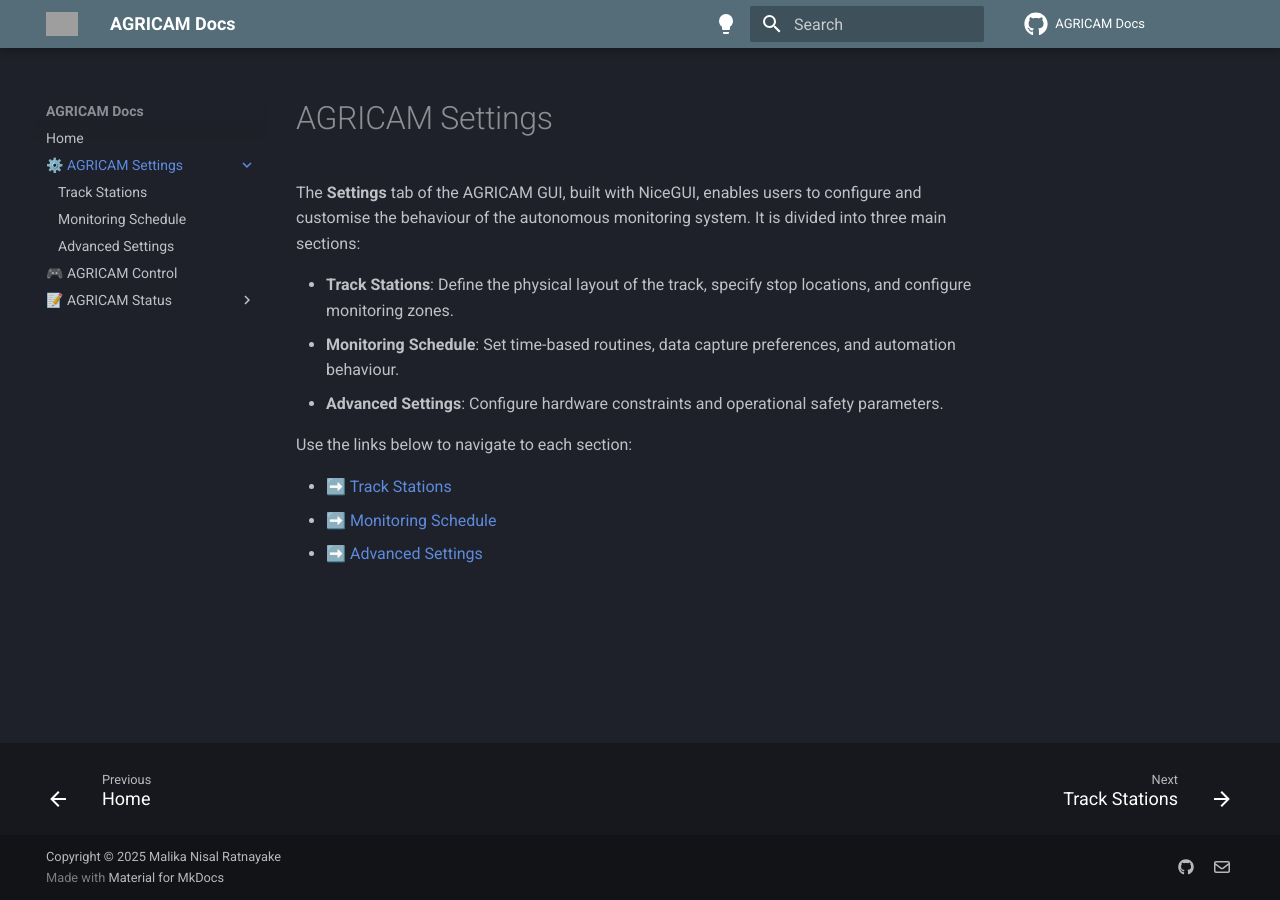
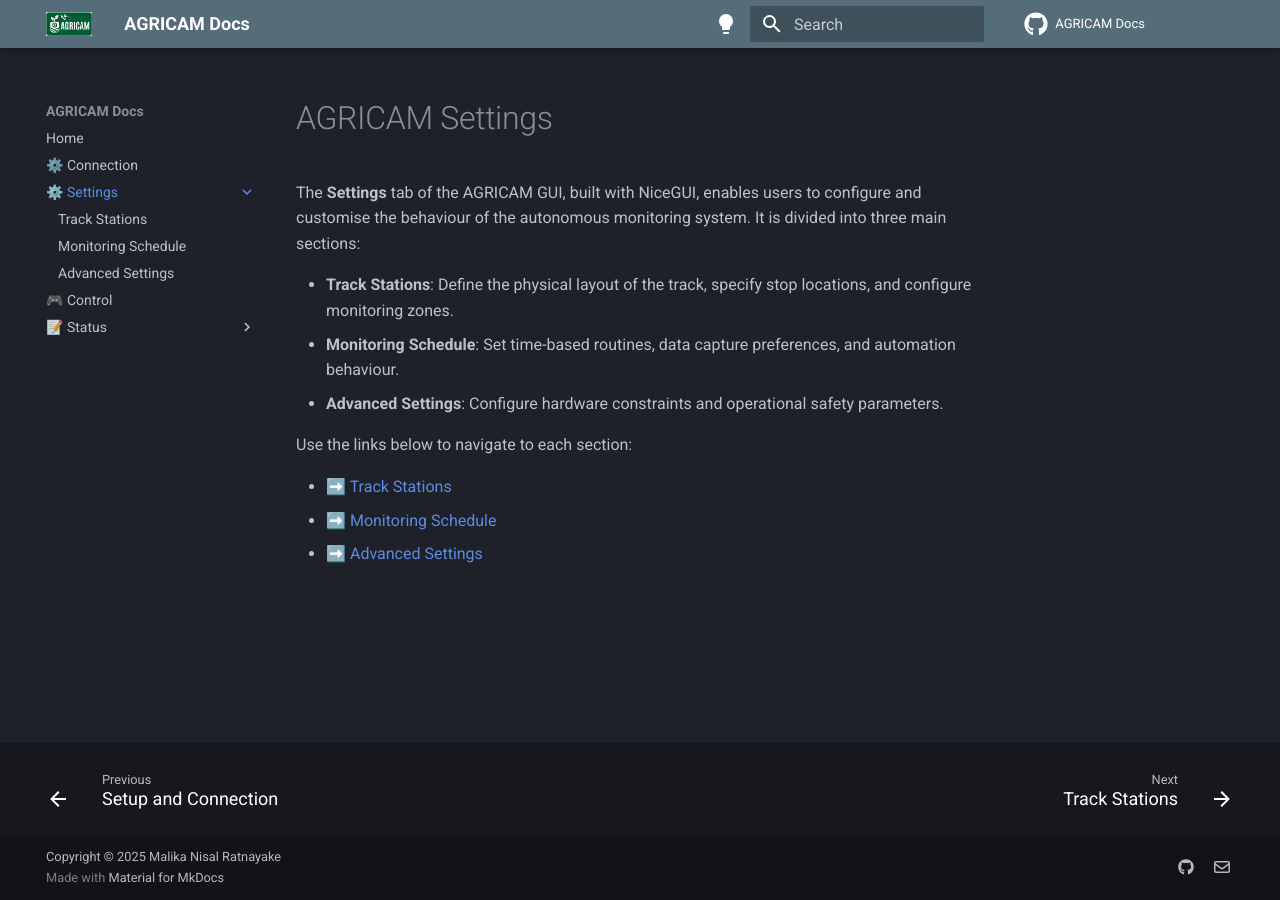
Before and after one commit to malikaratnayake/AGRICAM_Docs, an MkDocs documentation site: the page built from docs/AGRICAM_settings/index.md, in a window 1280 px wide. Built offline with MkDocs 1.6.1 and Material for MkDocs 9.7.7, drawn with Linux system fonts in a browser that asks for light colours; comment, search, counter and statistics services are not loaded; grey boxes are pictures that could not be loaded.

Commit message:
Add setup and connection guide for AGRICAM robots using Tailscale

```diff
--- a/mkdocs.yml
+++ b/mkdocs.yml
@@ -34,9 +34,9 @@
     code: 'Roboto Mono'
   icon:
     repo: fontawesome/brands/github
-  logo: assets/DAIMS_LOGO_mini_inv.png
+  logo: assets/AGRICAM_LOGO.jpg
 
-  favicon: assets/DAIMS_LOGO_mini.png
+  favicon: assets/AGRICAM_LOGO.jpg
 
   palette:
     - scheme: slate
@@ -98,18 +98,19 @@
 # Page tree
 nav:
   - index.md
+  - ⚙️ Connection:
+    - connection/index.md
 
-
-  - ⚙️ AGRICAM Settings:
+  - ⚙️ Settings:
     - AGRICAM_settings/index.md
     - Track Stations: AGRICAM_settings/track_stations.md
     - Monitoring Schedule: AGRICAM_settings/monitoring_schedule.md
     - Advanced Settings: AGRICAM_settings/advanced_settings.md
 
-  - 🎮 AGRICAM Control:
+  - 🎮 Control:
     - control/index.md
 
-  - 📝 AGRICAM Status:
+  - 📝 Status:
     - status/index.md
     - LED Indicators: status/led_indicators.md
     - Overview: status/status_overview.md
```
Also changed, not shown: docs/connection/index.md (added, +70 -0 lines), docs/index.md (+36 -14 lines), docs/assets/AGRICAM_LOGO.jpg (added), 2 other files.
